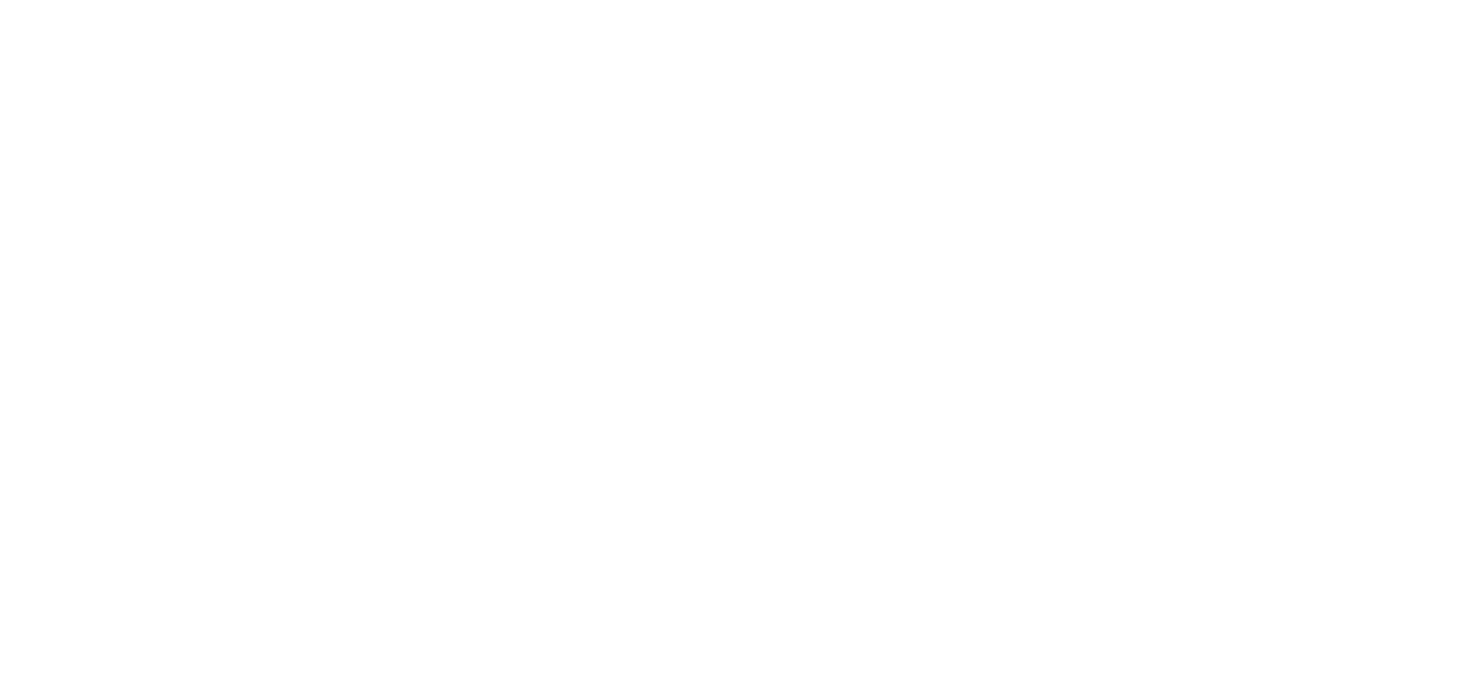
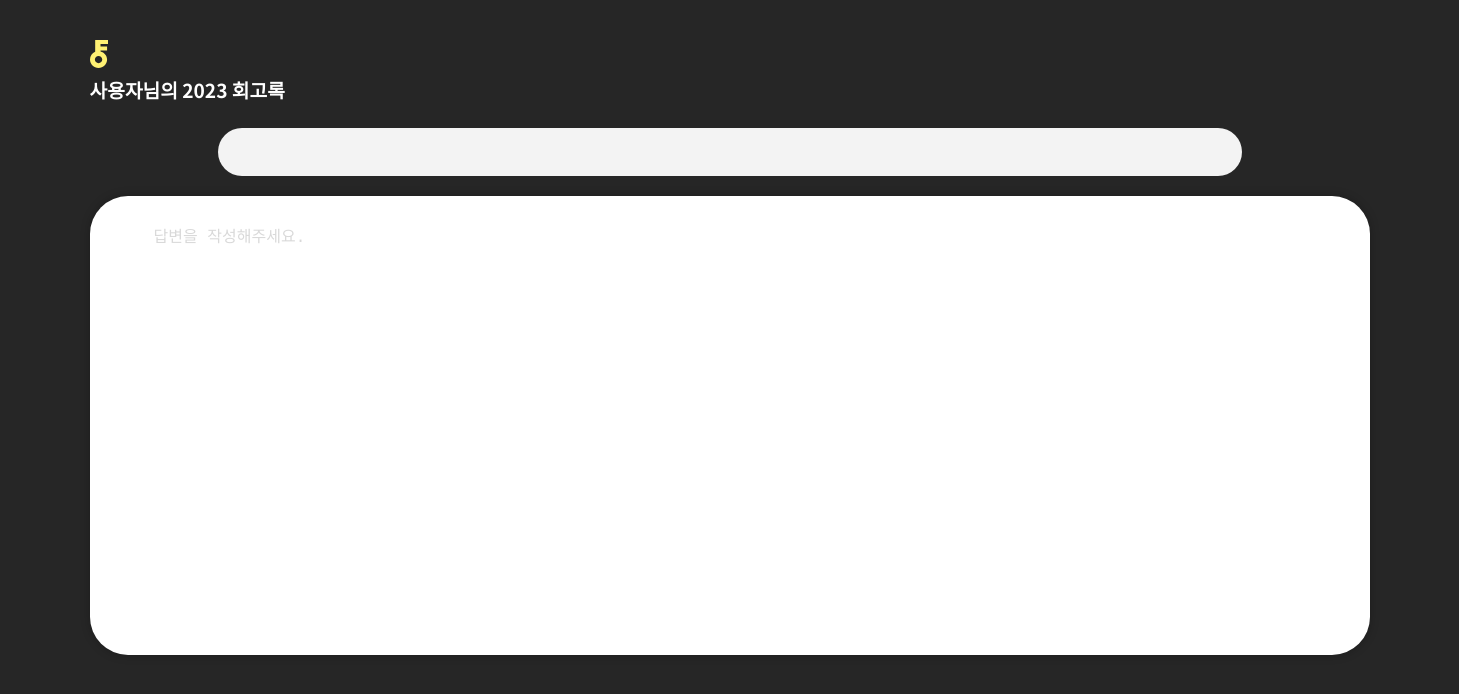
Before and after one commit to FAREWELL2023/FAREWELL_FE, a React (Create React App) app: page /mywrite/1 in a window 1280 px wide. Before the commit this address had no page. Shown: the top 694 px of the page, 1459 px wide, since content can reach past the window. Built offline with nearby package versions, Linux system fonts and the light colour scheme.

Commit message:
[feat] MyListPage 구현

```diff
--- a/src/App.js
+++ b/src/App.js
@@ -2,8 +2,9 @@ import './App.css';
 import { Routes, Route } from "react-router-dom";
 import LandingPage from "./pages/LandingPage";
 import FirstPage from "./pages/FirstPage";
-import MyList from './pages/MyList';
+import MyListPage from './pages/MyListPage';
 import { createGlobalStyle } from "styled-components";
+import MyWritePage from './pages/MyWritePage';
 
 function App() {
   return (
@@ -12,7 +13,8 @@ function App() {
     <Routes>
       <Route path='/' element={<LandingPage />}/>
       <Route path='/first' element={<FirstPage />}/>
-      <Route path='/mylist' element={<MyList/>}/>
+      <Route path='/mylist' element={<MyListPage/>}/>
+      <Route path='/mywrite/:id' element={<MyWritePage/>}/>
     </Routes>
     </>
   );
--- a/src/components/MyQList.jsx
+++ b/src/components/MyQList.jsx
@@ -1,4 +1,5 @@
 import React from 'react';
+import { useNavigate } from 'react-router-dom';
 import styled from 'styled-components';
 
 const List = styled.div`
@@ -33,8 +34,12 @@ const Line = styled.div`
 
 const MyQList = (props) => {
     const { number, question, isanswer, onClick } = props;
+    const navigate = useNavigate();
+
     return (
-        <List onClick={onClick}>
+        <List onClick={() => {
+            isanswer? navigate('/') : navigate(`/mywrite/${number}`, {state :{number: number, question: question}}) // 답변이 있으면 /write으로, 없으면 /으로
+        }}>
             {number > 1 && <Line style={isanswer? {borderLeft: "medium solid white"} : {}}/>}
             <div style={{display:"flex", justifyContent:"space-between"}}>
             <NumberCircle style={isanswer? {backgroundColor: "white"} : {}}>{number || 1}</NumberCircle>
--- a/src/pages/MyList.jsx
+++ /dev/null
@@ -1,46 +0,0 @@
-import React, { useState } from 'react';
-import styled from 'styled-components';
-import logo from '../images/key_logo.svg';
-import MyQList from '../components/MyQList';
-import { useNavigate } from 'react-router-dom';
-
-const Wrapper = styled.div`
-    background-color: #262626;
-    width: 100vw;
-    height: 100vh;
-    overflow-x: hidden;
-    padding: 5vh 7vw 0 7vw;
-`
-const Title = styled.div`
-    color: #FFF;
-    font-weight: 700;
-    margin: 1vh 0 3vh 0;
-    font-size: 1.2rem;
-`
-
-const MyList = () => {
-    const navigate = useNavigate();
-    const isanswer = useState(false);
-
-    return (
-        <Wrapper>
-            <img src={logo}/>
-            <Title>사용자님의 2023 회고록</Title>
-            <MyQList number='1' isanswer='true' question='답변 완료한 질문'
-                onClick={() => {
-                    navigate('/') // 답변이 있을 경우 답변 확인 페이지로
-                }}/>
-            <MyQList number='2' isanswer='true' question='답변 완료한 질문'/>
-            <MyQList number='3'
-                onClick={() => {
-                    navigate('/') // 답변이 없을 경우 답변 작성 페이지로
-                }}/>
-            <MyQList number='4'/>
-            <MyQList number='5'/>
-            <MyQList number='6'/>
-            <MyQList number='7'/>
-        </Wrapper>
-    );
-};
-
-export default MyList;
--- /dev/null
+++ b/src/pages/MyListPage.jsx
@@ -0,0 +1,46 @@
+import React, { useState } from 'react';
+import styled from 'styled-components';
+import logo from '../images/key_logo.svg';
+import MyQList from '../components/MyQList';
+import { useNavigate } from 'react-router-dom';
+
+const Wrapper = styled.div`
+    background-color: #262626;
+    width: 100vw;
+    height: 100vh;
+    overflow-x: hidden;
+    padding: 5vh 7vw 0 7vw;
+`
+const Title = styled.div`
+    color: #FFF;
+    font-weight: 700;
+    margin: 1vh 0 3vh 0;
+    font-size: 1.2rem;
+`
+
+let question = [
+    {number: 1, question: "1번질문", isanswer: true},
+    {number: 2, question: "2번질문", isanswer: true},
+    {number: 3, question: "3번질문", isanswer: false},
+    {number: 4, question: "4번질문", isanswer: false},
+    {number: 5, question: "5번질문", isanswer: false},
+    {number: 6, question: "6번질문", isanswer: false},
+    {number: 7, question: "7번질문", isanswer: false},
+];
+
+const MyListPage = () => {
+    const navigate = useNavigate();
+    const questions = useState([]);
+
+    return (
+        <Wrapper>
+            <img src={logo}/>
+            <Title>사용자님의 2023 회고록</Title>
+            {question.map(list => (
+                <MyQList key={list.id} number={list.number} question={list.question} isanswer={list.isanswer}/>
+            ))}
+        </Wrapper>
+    );
+};
+
+export default MyListPage;
--- /dev/null
+++ b/src/pages/MyWritePage.jsx
@@ -0,0 +1,95 @@
+import React, { useState } from 'react';
+import styled from 'styled-components';
+import logo from '../images/key_logo.svg';
+import { useLocation, useNavigate } from 'react-router-dom';
+
+const Wrapper = styled.div`
+    background-color: #262626;
+    width: 100vw;
+    height: 100vh;
+    overflow-x: hidden;
+    padding: 5vh 7vw 0 7vw;
+    text-align: center;
+    align-items: center;
+`
+const Title = styled.div`
+    color: #FFF;
+    font-weight: 700;
+    margin: 1vh 0 3vh 0;
+    font-size: 1.2rem;
+    display: flex;
+`
+const Number = styled.div`
+    color: #FFF;
+    text-align: center;
+    font-size: 1.4rem;
+    font-weight: 500;
+`
+const Question = styled.div`
+    border-radius: 50px;
+    background: #F3F3F3;
+    width: 80vw;
+    height: 6vh;
+    margin: auto;
+    margin-top: 10px;
+    margin-bottom: 20px;
+    line-height: 6vh;
+    color: #262626;
+    font-weight: 500;
+`
+const Answer = styled.div`
+    border-radius: 38px;
+    background: #FFF;
+    box-shadow: 0px 0px 10px 0px rgba(0, 0, 0, 0.25);
+    padding: 25px;
+    >textarea {
+        border : 0px solid;
+        width : 90vw;
+        height : 50vh;
+        font-size: 2vh;
+        word-break:break-all;
+        resize:none;
+        overflow: auto;
+    }
+    >textarea::placeholder {
+        color: #D9D9D9;
+
+    }
+    >textarea:focus {
+        outline: none;
+    }
+`
+
+
+const MyWritePage = () => {
+    const location = useLocation();
+    const QInfo = { ...location.state }; // 해당 질문의 번호,질문내용을 받아옴
+    const navigate = useNavigate();
+    const [answer, setAnswer] = useState("");
+
+    const onChangeAnswer = (e) => {
+        const answer = e.target.value;
+        setAnswer(answer);
+    };
+
+    return (
+        <Wrapper>
+            <img src={logo} style={{display:"flex"}}/>
+            <Title>사용자님의 2023 회고록</Title>
+            <Number>{QInfo.number}</Number>
+            <Question>{QInfo.question}</Question>
+            <Answer><textarea
+                        type="textarea"
+                        name="answer"
+                        id="asnwer"
+                        maxLength={200}
+                        value={answer}
+                        required
+                        onChange={onChangeAnswer}
+                        placeholder="답변을 작성해주세요."
+                    /></Answer>
+        </Wrapper>
+    );
+};
+
+export default MyWritePage;
```
